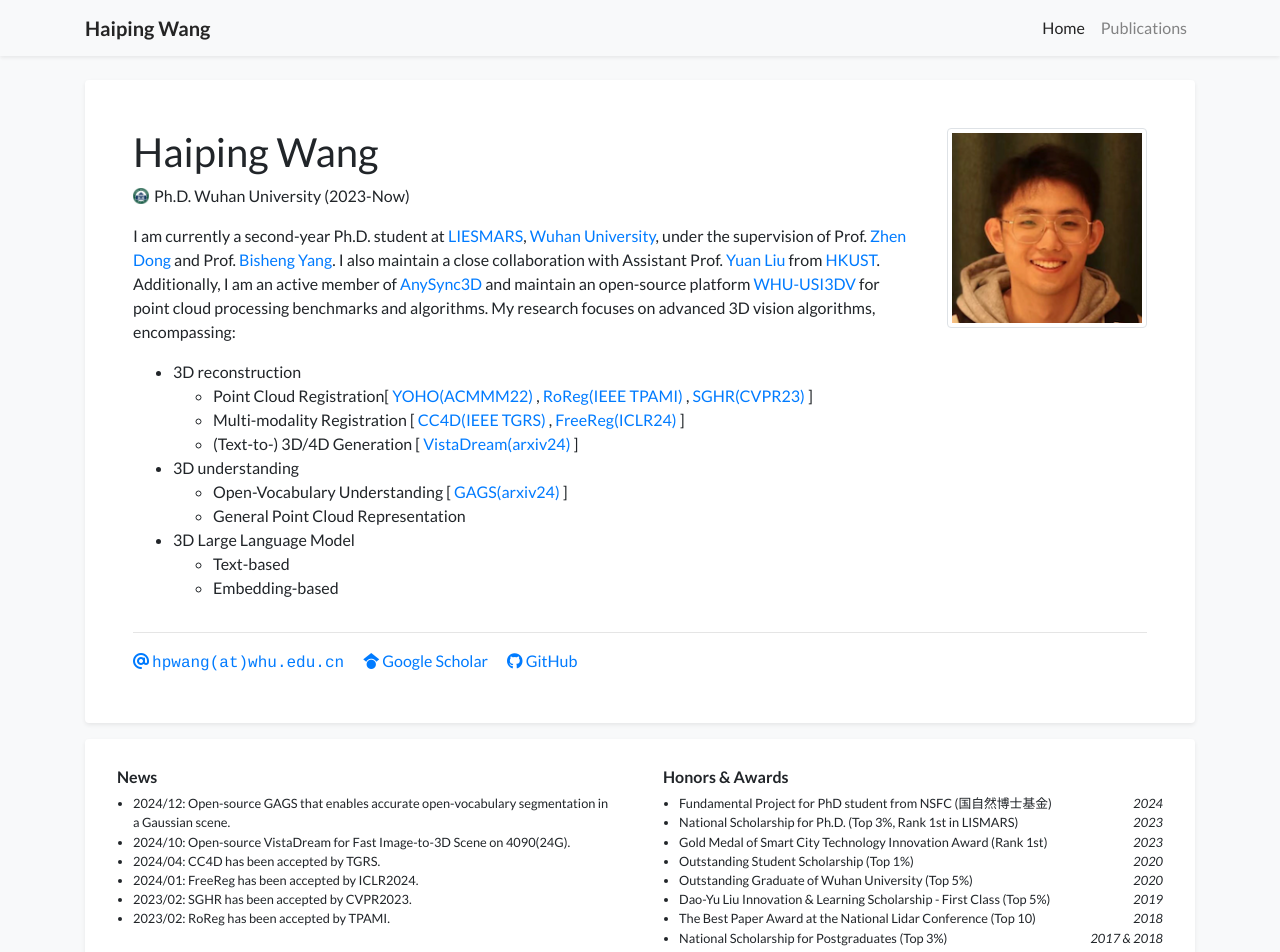
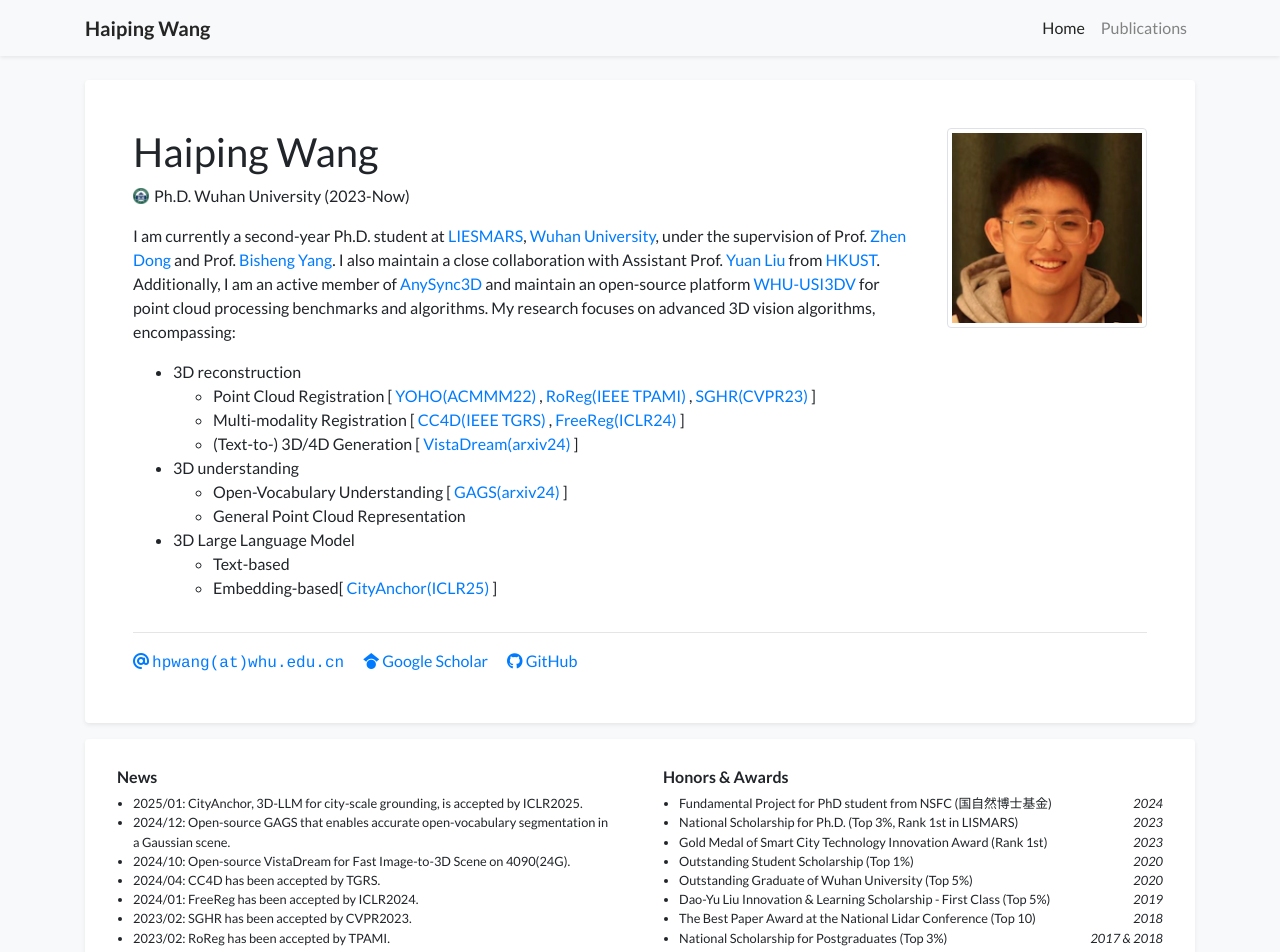
Before and after one commit to HpWang-whu/HpWang-whu.github.io, a Jekyll site: the page built from index.html, in a window 1280 px wide and 1400 px high. Shown: the top 952 px of the window. Built offline with Jekyll 4.4.1, drawn with Linux system fonts in a browser that asks for light colours; a style sheet for code colours, icons or effects is not loaded; some of the changed text lies outside the part shown.

Commit message:
cityanchor

```diff
--- a/_data/profile.yml
+++ b/_data/profile.yml
@@ -27,19 +27,19 @@ short_bio: >-
     3D reconstruction
     <ul>
 
-      <li>Point Cloud Registration[
-      <a href="https://github.com/HpWang-whu/YOHO">YOHO(ACMMM22) </a>,
-      <a href="https://hpwang-whu.github.io/RoReg/">RoReg(IEEE TPAMI) </a>,
-      <a href="https://github.com/WHU-USI3DV/SGHR">SGHR(CVPR23) </a>
+      <li>Point Cloud Registration [
+      <a href="https://github.com/HpWang-whu/YOHO">YOHO(ACMMM22)</a> ,
+      <a href="https://hpwang-whu.github.io/RoReg/">RoReg(IEEE TPAMI)</a> ,
+      <a href="https://github.com/WHU-USI3DV/SGHR">SGHR(CVPR23)</a>
       ]</li>
 
       <li>Multi-modality Registration [
-      <a href="https://github.com/WHU-USI3DV/MSReg">CC4D(IEEE TGRS) </a>,
+      <a href="https://github.com/WHU-USI3DV/MSReg">CC4D(IEEE TGRS)</a> ,
       <a href="https://whu-usi3dv.github.io/FreeReg/">FreeReg(ICLR24)</a>
       ]</li>
 
       <li>(Text-to-) 3D/4D Generation [
-       <a href="https://vistadream-project-page.github.io/">VistaDream(arxiv24) </a>
+       <a href="https://vistadream-project-page.github.io/">VistaDream(arxiv24)</a>
       ]</li>
 
     </ul>
@@ -50,7 +50,7 @@ short_bio: >-
     <ul>
 
       <li>Open-Vocabulary Understanding [
-       <a href="https://pz0826.github.io/GAGS-Webpage/">GAGS(arxiv24) </a>
+       <a href="https://pz0826.github.io/GAGS-Webpage/">GAGS(arxiv24)</a>
       ]</li>
 
       <li>General Point Cloud Representation </li>
@@ -64,7 +64,9 @@ short_bio: >-
 
       <li>Text-based</li>
 
-      <li>Embedding-based</li>
+      <li>Embedding-based[
+      <a href="https://github.com/WHU-USI3DV/CityAnchor">CityAnchor(ICLR25)</a>
+      ]</li>
 
     </ul>
   </li>
@@ -90,6 +92,8 @@ portrait_url: assets/images/photos/whp.jpg
 #   date: Sep. 2016 - Jul. 2020
 
 news:
+- date: [2025/01]
+  intr: CityAnchor, 3D-LLM for city-scale grounding, is accepted by ICLR2025.
 - date: [2024/12]
   intr: Open-source GAGS that enables accurate open-vocabulary segmentation in a Gaussian scene.
 - date: [2024/10]
```
Also changed, not shown: _publications/2025/cityanchor.md (added, +27 -0 lines), assets/images/covers/cityanchor.png (added).
